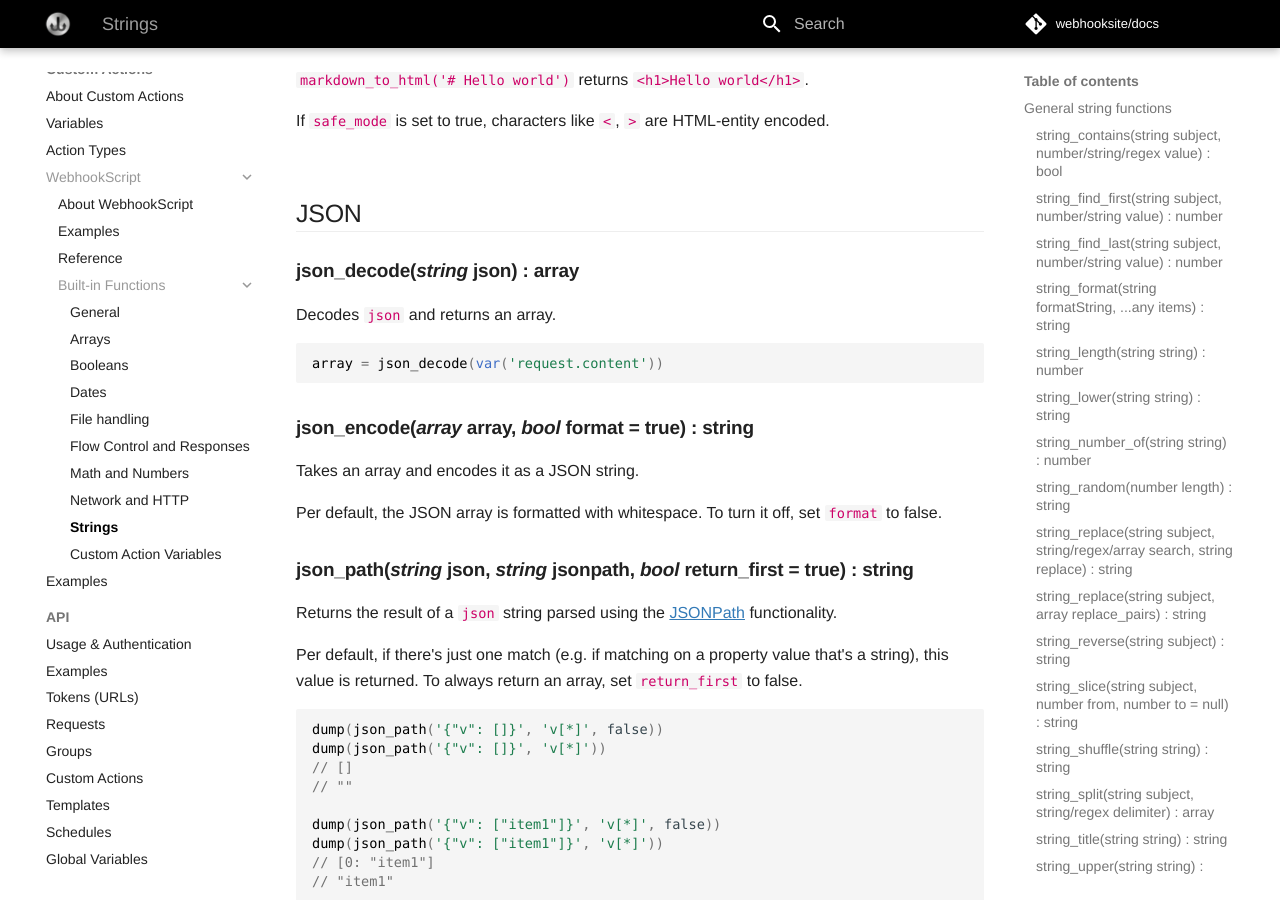
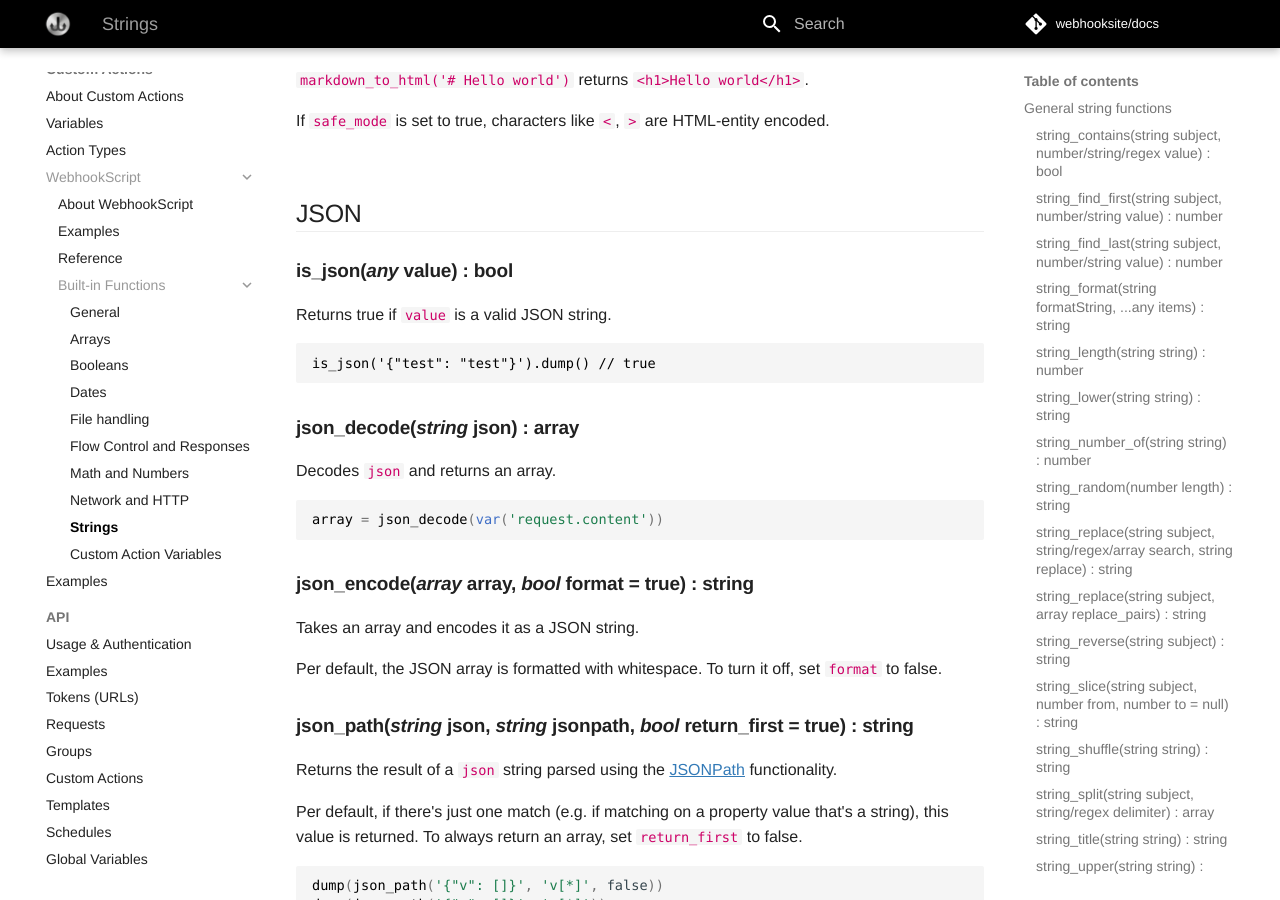
Before and after one commit to webhooksite/docs, an MkDocs documentation site: the page built from docs/webhookscript/functions/string.md, in a window 1280 px wide and 900 px high, scrolled down 6932 px. Built offline with MkDocs 1.6.1 and Material for MkDocs 9.7.7, drawn with Linux system fonts in a browser that asks for light colours; comment, search, counter and statistics services are not loaded.

Commit message:
Update docs

````diff
--- a/docs/webhookscript/functions/string.md
+++ b/docs/webhookscript/functions/string.md
@@ -261,6 +261,14 @@ If `safe_mode` is set to true, characters like `<`, `>` are HTML-entity encoded.
 
 ## JSON
 
+### is_json(***any*** value) : bool
+
+Returns true if `value` is a valid JSON string.
+
+```
+is_json('{"test": "test"}').dump() // true
+```
+
 ### json_decode(***string*** json) : array
 
 Decodes `json` and returns an array.
````
